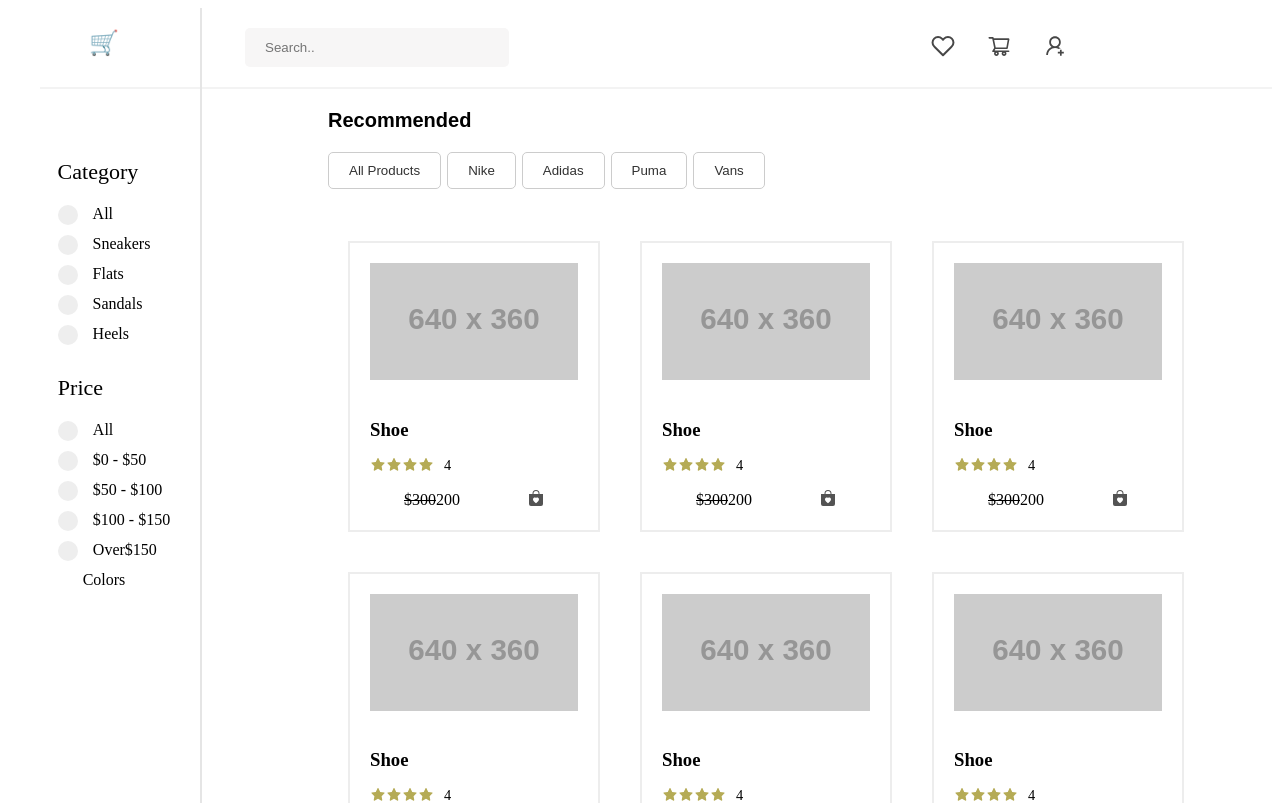
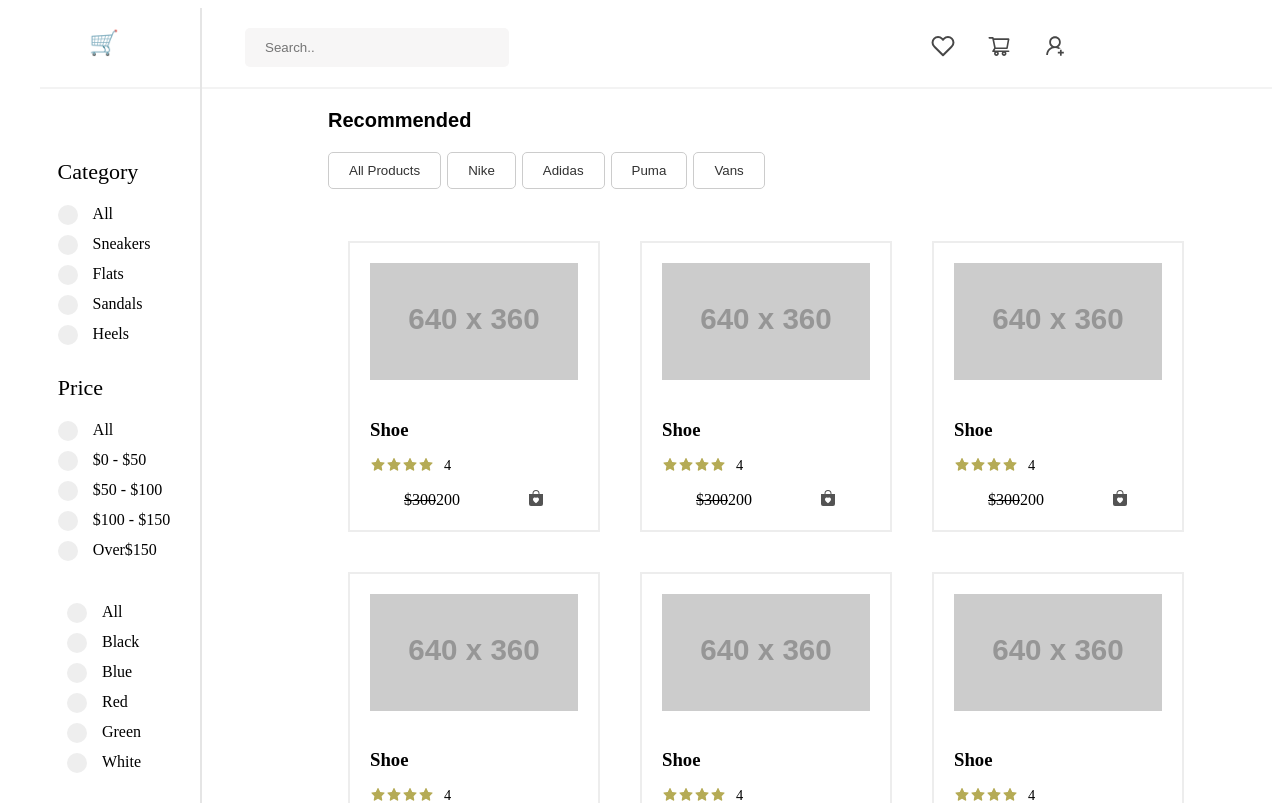
Before and after one commit to BruceICzw/E-Commerce, a React (Create React App) app in the folder e-commerce/: page / in a window 1280 px wide. Shown: the top 803 px of the page. Built offline with nearby package versions, Linux system fonts and the light colour scheme.

Commit message:
Add Colors Filter

```diff
--- a/e-commerce/src/Sidebar/Colors/Colors.css
+++ b/e-commerce/src/Sidebar/Colors/Colors.css
@@ -0,0 +1,7 @@
+.color-title {
+  margin-top: 2rem;
+}
+
+.all {
+  background: linear-gradient(blue, crimson);
+}
--- a/e-commerce/src/Sidebar/Colors/Colors.js
+++ b/e-commerce/src/Sidebar/Colors/Colors.js
@@ -1,9 +1,33 @@
 import React from 'react'
 import './Colors.css';
 function Colors() {
-  return (
-    <div>Colors</div>
-  )
+  return <div>
+
+    <label className="sidebar-label-container color-title">
+      <input type="radio" name='test2' />
+      <span className="checkmark"></span>All
+    </label>
+    <label className="sidebar-label-container">
+      <input type="radio" name='test2' />
+      <span className="checkmark"></span>Black
+    </label>
+    <label className="sidebar-label-container">
+      <input type="radio" name='test2' />
+      <span className="checkmark"></span>Blue
+    </label>
+    <label className="sidebar-label-container">
+      <input type="radio" name='test2' />
+      <span className="checkmark"></span>Red
+    </label>
+    <label className="sidebar-label-container">
+      <input type="radio" name='test2' />
+      <span className="checkmark"></span>Green
+    </label>
+    <label className="sidebar-label-container">
+      <input type="radio" name='test2' />
+      <span className="checkmark"></span> White
+    </label>
+  </div>
 }
 
 export default Colors;
```
